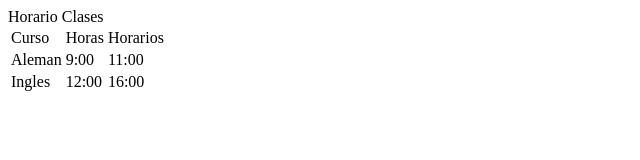
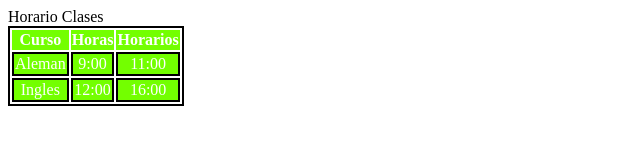
Before and after one commit to josebolanos/cursoprogramacion, a plain HTML site: page maquetacion/tablas/tablas.html in a window 1280 px wide. Shown: the whole page, without its empty margins (0-640 px from the left). Drawn offline with Linux system fonts and the light colour scheme.

Commit message:
css acabado

```diff
--- a/maquetacion/tablas/tablas.css
+++ b/maquetacion/tablas/tablas.css
@@ -0,0 +1,13 @@
+table{
+    border: solid 2px black;
+    text-align: center;
+}
+
+tr,td{
+    border: solid 2px black;
+    background-color: rgb(115, 255, 0);
+    color: white;
+}
+thead{
+    align-items: center;
+}
--- a/maquetacion/tablas/tablas.html
+++ b/maquetacion/tablas/tablas.html
@@ -9,9 +9,9 @@
 <table>
     <thead>Horario Clases</thead>
     <tr>
-        <td>Curso</td>
-        <td>Horas</td>
-        <td>Horarios</td>
+        <th>Curso</th>
+        <th>Horas</th>
+        <th>Horarios</th>
 
     </tr>
 
```
